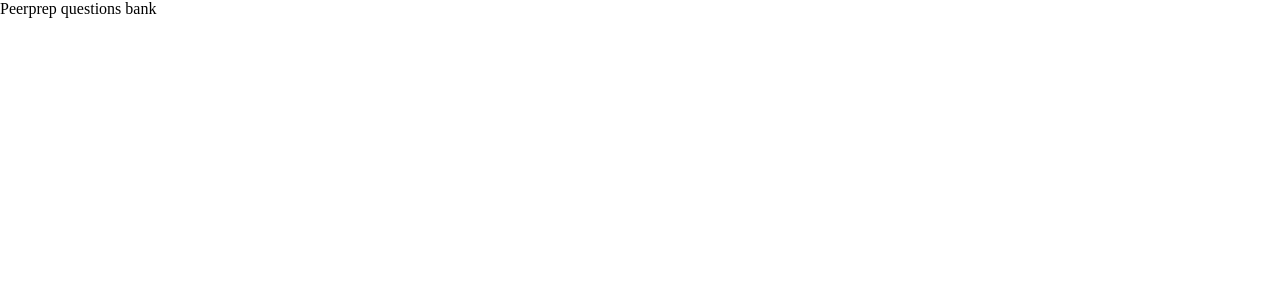
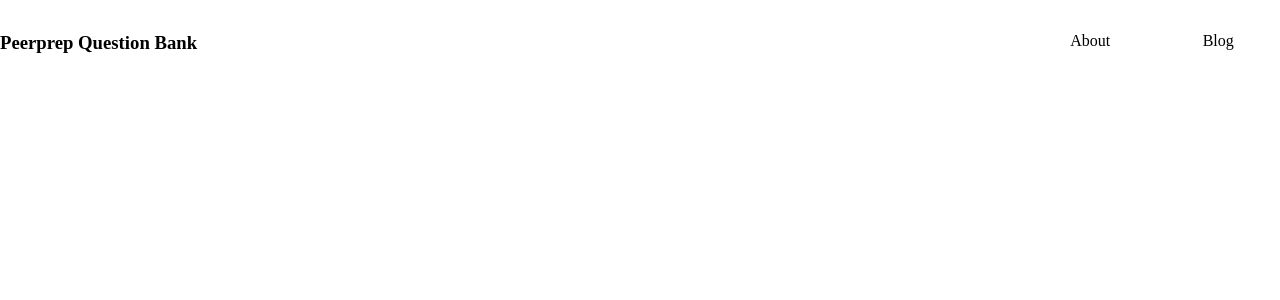
Before and after one commit to CS3219-AY2324S1/ay2324s1-course-assessment-g36, a Next.js app in the folder question-bank-spa/: page / in a window 1280 px wide. Shown: the top 300 px of the page. Built offline with nearby package versions, Linux system fonts and the light colour scheme.

Commit message:
[SL] Add basic navbar

```diff
--- /dev/null
+++ b/question-bank-spa/src/components/Header/Header.module.css
@@ -0,0 +1,27 @@
+.container_header {
+  margin-top: 2em;
+  margin-bottom: 2em;
+  display: flex;
+  justify-content: space-between;
+  align-items: center;
+}
+
+.nav_links {
+  width: 20%;
+  display: flex;
+  justify-content: space-around;
+}
+
+.nav_link {
+  display: block;
+  font-size: 1rem;
+  text-decoration: none;
+  color: #000;
+  padding-bottom: 2px;
+  border-bottom: 2px solid transparent;
+}
+
+.nav_link:hover,
+.nav_link:focus {
+  border-bottom: 2px solid rgb(128, 90, 213);
+}
--- /dev/null
+++ b/question-bank-spa/src/components/Header/Header.tsx
@@ -0,0 +1,14 @@
+import Link from "next/link"
+import styles from "./Header.module.css"
+
+export default function Header(): JSX.Element {
+  return (
+    <header className={styles.container_header}>
+      <h3>Peerprep Question Bank</h3>
+      <nav className={styles.nav_links}>
+        <Link href='#' className={styles.nav_link}>About</Link>
+        <Link href='#' className={styles.nav_link}>Blog</Link>
+      </nav>
+    </header>
+  )
+}
--- a/question-bank-spa/src/pages/index.tsx
+++ b/question-bank-spa/src/pages/index.tsx
@@ -1,4 +1,6 @@
 import Head from 'next/head'
+import Header from '@/components/Header/Header'
+
 import { Inter } from 'next/font/google'
 
 const inter = Inter({ subsets: ['latin'] })
@@ -13,7 +15,7 @@ export default function Home() {
         <link rel="icon" href="/favicon.ico" />
       </Head>
       <main>
-        Peerprep questions bank
+        <Header />
       </main>
     </>
   )
```
